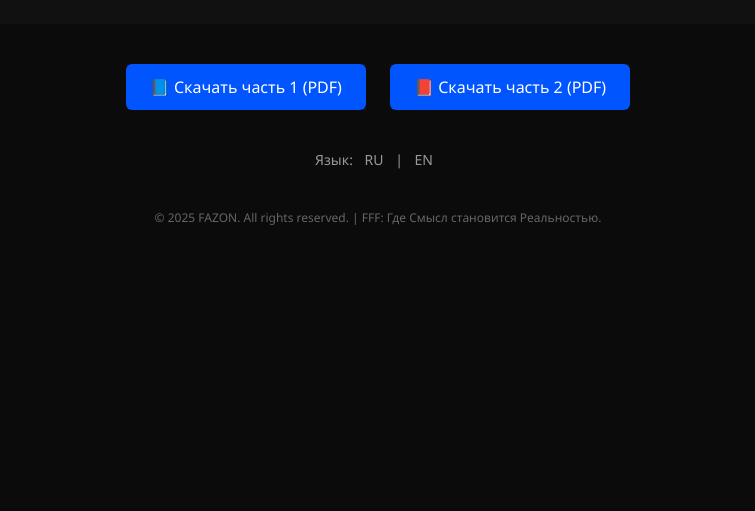
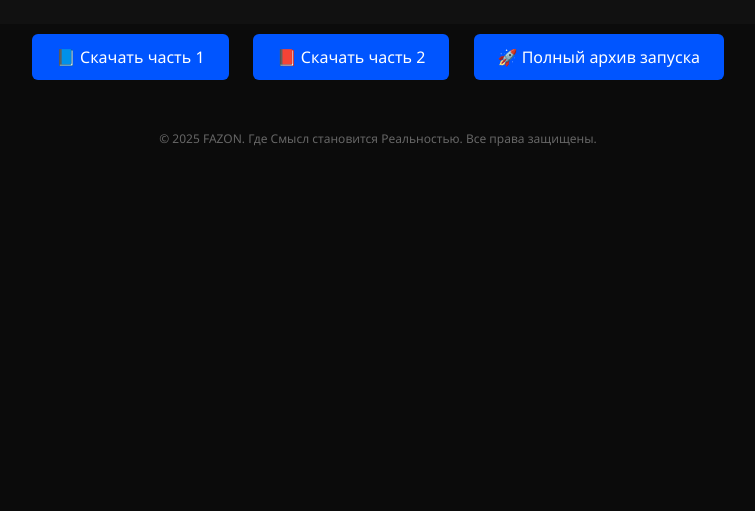
Before and after one commit to fazoncore/fazon_whitepaper, a plain HTML site: page index.html in a window 1280 px wide. Shown: the part 289-800 px from the top of the page, without its empty margins (262-1017 px from the left). Drawn offline with Linux system fonts and the light colour scheme.

Commit message:
Update index.html

```diff
--- a/index.html
+++ b/index.html
@@ -3,7 +3,7 @@
 <head>
   <meta charset="UTF-8" />
   <meta name="viewport" content="width=device-width, initial-scale=1.0" />
-  <title>FAZON Whitepaper</title>
+  <title>Белая книга FAZON</title>
   <style>
     body {
       font-family: 'Segoe UI', Arial, sans-serif;
@@ -14,7 +14,7 @@
       padding: 0;
     }
     header {
-      background-color: #111;
+      background-color: #111111;
       padding: 30px 20px 20px;
     }
     header img {
@@ -25,60 +25,42 @@
       font-size: 28px;
       margin: 10px 0 20px;
     }
-    .buttons {
-      margin: 30px auto;
-    }
     .button {
       display: inline-block;
       margin: 10px;
       padding: 12px 24px;
       font-size: 16px;
       background-color: #0055ff;
-      color: white;
+      color: #ffffff;
       text-decoration: none;
       border-radius: 6px;
-      transition: background 0.3s;
+      transition: background-color 0.3s ease;
     }
     .button:hover {
-      background-color: #003acc;
-    }
-    .language {
-      margin-top: 20px;
-      font-size: 14px;
-      color: #999;
-    }
-    .language a {
-      color: #999;
-      text-decoration: none;
-      margin: 0 8px;
-    }
-    .language a:hover {
-      text-decoration: underline;
+      background-color: #0033aa;
     }
     footer {
       margin-top: 40px;
       font-size: 12px;
-      color: #666;
+      color: #666666;
+      padding-bottom: 20px;
     }
   </style>
 </head>
 <body>
   <header>
-    <img src="fazon_whitepaper.png" alt="FAZON Logo">
-    <h1>Белая книга проекта FAZON</h1>
+    <img src="fazon_whitepaper.png" alt="FAZON logo">
+    <h1>Белая книга FAZON</h1>
   </header>
 
-  <div class="buttons">
-    <a class="button" href="ZENODO_X_FA_FINAL_part1.pdf" download>📘 Скачать часть 1 (PDF)</a>
-    <a class="button" href="ZENODO_X_FA_FINAL_part2.pdf" download>📕 Скачать часть 2 (PDF)</a>
-  </div>
-
-  <div class="language">
-    Язык: <a href="#">RU</a> | <a href="#">EN</a>
-  </div>
+  <main>
+    <a class="button" href="ZENODO_X_FA_FINAL_part1.pdf" download>📘 Скачать часть 1</a>
+    <a class="button" href="ZENODO_X_FA_FINAL_part2.pdf" download>📕 Скачать часть 2</a>
+    <a class="button" href="FAZON_LAUNCH_ARCHIVE_V1_FULL.zip" download>🚀 Полный архив запуска</a>
+  </main>
 
   <footer>
-    © 2025 FAZON. All rights reserved. | FFF: Где Смысл становится Реальностью.
+    © 2025 FAZON. Где Смысл становится Реальностью. Все права защищены.
   </footer>
 </body>
 </html>
```
